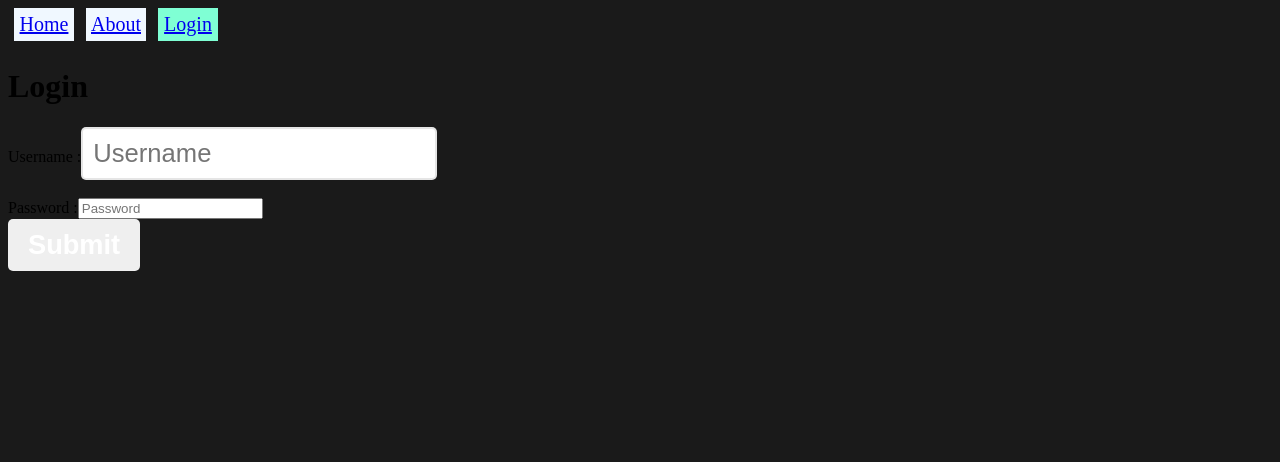
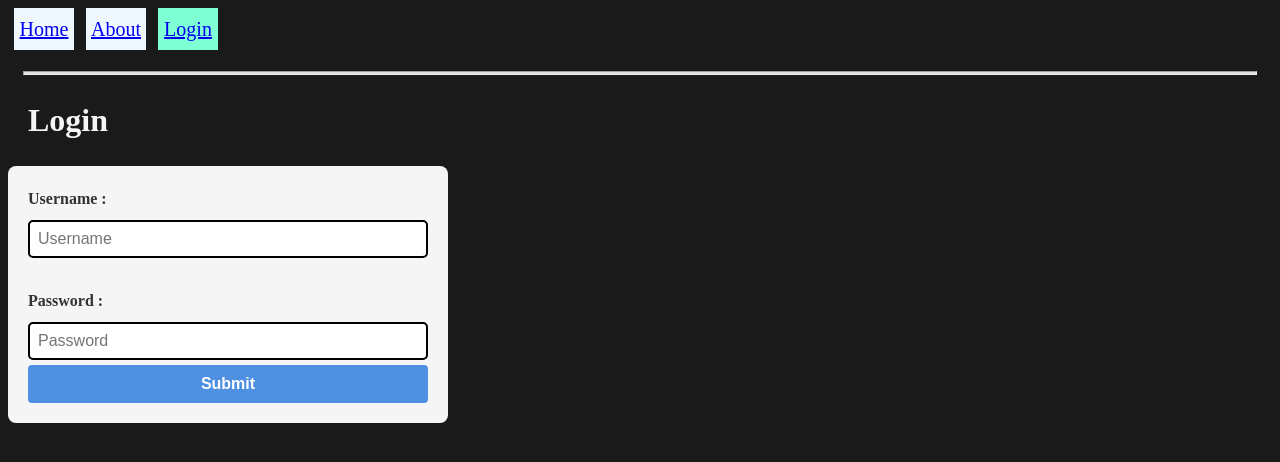
Before and after one commit to AricayaJohn/ProjectManagement_ReactApplication, a React (Create React App) app: page /login in a window 1280 px wide. Shown: the top 462 px of the page. Built offline with nearby package versions, Linux system fonts and the light colour scheme.

Commit message:
updated Css

```diff
--- a/src/index.css
+++ b/src/index.css
@@ -41,6 +41,7 @@
 
 body {
   background-color: hsl(0, 0%, 10%);
+  line-height: 1.6;
 }
 
 .to-do-list, .Priority {
@@ -153,3 +154,99 @@ li {
   width: 500px;
   background-color: white;
 }
+
+.NewEmployee-header {
+  color: white;
+  font-size: 40px;
+  margin-bottom: 0%;
+}
+
+.new-employee-Form {
+  margin-top: -3%;
+}
+
+.new-employee-Form input {
+  font-size: 13px;
+  border-radius: 20px;
+  border: 3px solid grey;
+  padding: 10px;
+}
+
+.new-employee-Form button {
+  font-size: 15px ;
+  background-color: white;
+  color: black;
+  padding: 10px;
+  border-radius: 20px;
+  border: 3px solid grey;
+  cursor: pointer;
+  transition: background-color 3.5s;
+}
+
+.new-employee-Form button:hover {
+  background-color: #5aed53d7;
+}
+
+.About h1 {
+  color: whitesmoke;
+  font-size: 4rem;
+  margin-bottom: 5px;
+}
+
+.About p {
+  font-size: 2rem;
+  color: black;
+  padding: 20px;
+}
+
+hr {
+  height: 2px;
+  background: #ddd;
+  margin: 15px;
+}
+
+.Login {
+  font-size: 2rem;
+  color: whitesmoke;
+  margin: 20px;
+}
+
+.Login-Form {
+  max-width: 400px;
+  background-color: whitesmoke;
+  padding: 20px;
+  border-radius: 8px;
+}
+
+.Login-Form label {
+  display: block;
+  margin-bottom: 8px;
+  color: #333;
+  font-weight: bold;
+}
+
+.Login-Form input[type = "text"],
+.Login-Form input[type = "password"] {
+  width: 95%;
+  padding: 8px;
+  margin-bottom: 5px;
+  border: 2px solid black;
+  border-radius: 5px ;
+  font-size: 16px;
+  margin-right: 45px;
+}
+
+.Login-Form button {
+  width: 100%;
+  padding: 10px;
+  background-color: rgba(38, 118, 222, 0.797);
+  color: white;
+  border-radius: 4px;
+  font-size: 16px;
+  cursor: pointer;
+  transition: background-color 1.3s;
+}
+
+.Login-Form button:hover {
+  background-color: #5aed53d7;
+}
--- a/src/pages/About.js
+++ b/src/pages/About.js
@@ -3,18 +3,21 @@ import Navbar from "../components/Navbar";
 
 function About () {
     return (
-        <>
-        <main>
+        <main className="About">
             <hr />
                 <h1>
                     Project Management Website for DEV Teams
                 </h1>
                 <Navbar />
             <hr />
+         <h1>Mission</h1>
+         <p>
+            Our project management website is designed to make life easier for web development teams by providing a simple and effective way to track and manage tasks, projects, and collaboration. It offers real-time updates, task assignments, and status tracking, ensuring everyone is on the same page and working efficiently towards shared goals.
+        </p>
+        <p>
+            The user-friendly interface allows for easy navigation and quick access to project details, making communication and coordination seamless. With customization options, our platform fits the unique needs of any web development team, helping ensure projects are successful and delivered on time.
+        </p>
          </main>
-         <h1>Mission</h1>
-         <p> Our project management website is designed to make life easier for web development teams by providing a simple and effective way to track and manage tasks, projects, and collaboration. It offers real-time updates, task assignments, status tracking, and detailed analytics, ensuring everyone is on the same page and working efficiently towards shared goals. The user-friendly interface allows for easy navigation and quick access to project details, making communication and coordination seamless. With strong security measures and plenty of customization options, our platform fits the unique needs of any web development team, helping ensure projects are successful and delivered on time.</p>
-        </>
     )
 }
 
--- a/src/pages/AddEmployee.js
+++ b/src/pages/AddEmployee.js
@@ -5,18 +5,17 @@ function AddEmployee({ onAddEmployees }) {
   const [image, setImage] = useState("");
   const [jobTitle, setJobTitle] = useState("");
   const [workStatus, setWorkStatus] = useState("");
-  const [projects, setProjects] = useState(""); // Initialize as a string
+  const [projects, setProjects] = useState("");
 
   const handleSubmit = (e) => {
     e.preventDefault();
 
-    // Convert the comma-separated string to an array
     const projectsArray = projects.split(",").map(project => project.trim());
 
     fetch('http://localhost:3000/employees', {
       method: "POST",
       headers: {
-        "Content-Type": "application/json" // Corrected case for 'application/json'
+        "Content-Type": "application/json"
       },
       body: JSON.stringify({ name, image, jobTitle, workStatus, projects: projectsArray }),
     })
@@ -27,14 +26,14 @@ function AddEmployee({ onAddEmployees }) {
       setImage("");
       setJobTitle("");
       setWorkStatus("");
-      setProjects(""); // Reset to empty string
+      setProjects("");
     })
     .catch((error) => console.error("Error adding employee:", error));
   };
 
   return (
     <div className="new-employee-Form">
-      <h2>New Employee</h2>
+      <h2 className = "NewEmployee-header">Add New Employee</h2>
       <form onSubmit={handleSubmit}>
         <input type="text" placeholder="Employee Name"
                value={name} onChange={(e) => setName(e.target.value)} />
@@ -44,7 +43,7 @@ function AddEmployee({ onAddEmployees }) {
                value={jobTitle} onChange={(e) => setJobTitle(e.target.value)} />
         <input type="text" placeholder="Work Status"
                value={workStatus} onChange={(e) => setWorkStatus(e.target.value)} />
-        <input type="text" placeholder="Projects (comma-separated)"
+        <input type="text" placeholder="Projects"
                value={projects} onChange={(e) => setProjects(e.target.value)} />
 
         <button type="submit">Add Employee</button>
--- a/src/pages/EmployeeForm.js
+++ b/src/pages/EmployeeForm.js
@@ -13,14 +13,13 @@ function EmploeeForm({ onProjectAdded }) {
         e.preventDefault();
         if (newProject.trim() === "") return;
 
-        // First, fetch the existing employee data
         fetch(`http://localhost:3000/employees/${id}`)
             .then((response) => response.json())
             .then((data) => {
-                // Append the new project
+
                 const updatedProjects = [...data.projects, newProject];
 
-                // Send PATCH request to update projects
+
                 return fetch(`http://localhost:3000/employees/${id}`, {
                     method: "PATCH",
                     headers: {
@@ -31,7 +30,6 @@ function EmploeeForm({ onProjectAdded }) {
             })
             .then((response) => response.json())
             .then((data) => {
-                // Clear the input field and handle success
                 setNewProject("");
                 onProjectAdded();
                 console.log("Project added successfully:", data);
--- a/src/pages/Home.js
+++ b/src/pages/Home.js
@@ -10,7 +10,6 @@ function Home() {
     fetch('http://localhost:3000/employees')
     .then(response => response.json())
     .then(data => {
-               console.log(data)
         setEmployees(data);
     })
 }, []);
@@ -22,10 +21,11 @@ function Home() {
 
 return (
     <>
-           <hr />
            <div className="Home">
             <h1 className="home-title">Project Web Development Tracker</h1>
+            <hr />
             <Navbar />
+            <hr />
             <AddEmployee onAddEmployees={handleAddEmployees} />
         <hr />
             <EmployeesContainer
--- a/src/pages/Login.js
+++ b/src/pages/Login.js
@@ -3,20 +3,21 @@ import Navbar from "../components/Navbar";
 
 function Login () {
     return (
-        <>
+        <div className = "Login-Page">
         <header>
             <Navbar />
         </header>
-        <h1>
+        <hr />
+        <h1 className = "Login">
             Login
         </h1>
-        <form>
+        <form className = "Login-Form">
             <div>
-                <label
-                      for = "username" >
+                <label for = "username" >
                     Username :
                 </label>
-                <input id = "username"
+                <input
+                        id = "username"
                         type = "text"
                         name = "username"
                         placeholder = "Username">
@@ -27,7 +28,8 @@ function Login () {
                 <label for = "password">
                     Password :
                 </label>
-                <input id = "password"
+                <input
+                        id = "password"
                         type = "password"
                         name = "password"
                         placeholder = "Password">
@@ -37,7 +39,7 @@ function Login () {
                 Submit
             </button>
         </form>
-        </>
+        </div>
     )
 }
 
--- a/src/pages/Routes.js
+++ b/src/pages/Routes.js
@@ -2,7 +2,6 @@ import App from "./App";
 import About from "./About";
 import Home from "./Home";
 import Login from "./Login";
-import EmployeesCard from "../components/EmployeesCard";
 import EmployeesContainer from "../components/EmployeesContainer";
 
 const routes = [
```
Also changed, not shown: db.json (+6 -5 lines). Lines whose indentation alone changed are shown as unchanged.
